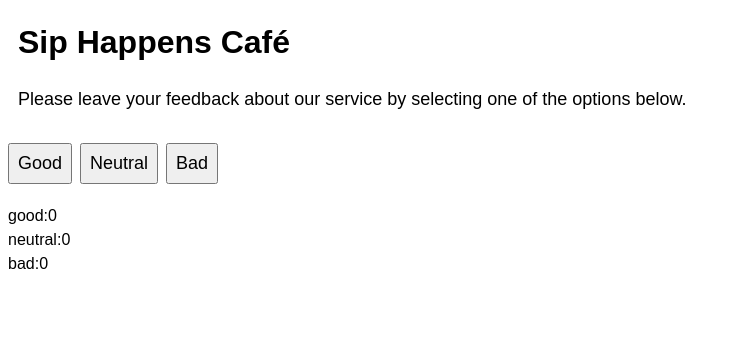
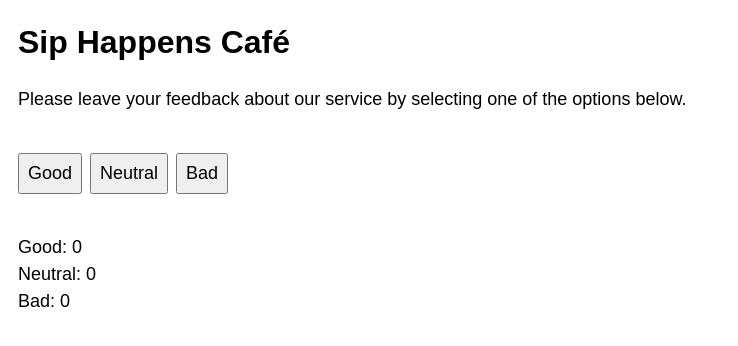
Before and after one commit to OlhaKatrych/goit-react-hw-02, a React (Vite) app: page / in a window 1280 px wide. Shown: the top 346 px of the page, without its empty margins (0-738 px from the left). Built offline with nearby package versions, Linux system fonts and the light colour scheme.

Commit message:
the first step

```diff
--- a/src/components/Feedback/Feedback.jsx
+++ b/src/components/Feedback/Feedback.jsx
@@ -8,13 +8,13 @@ function Feedback({ feedbackValue }) {
   }
 
   return (
-    <div>
+    <div className={css.containerFeedback}>
       <ul>
-        {[...properties].map((item) => {
+        {properties.map((item) => {
           return (
             <li key={item}>
-              <p>
-                {item}:{feedbackValue[item]}
+              <p className={css.textFeedback}>
+                {item}: {feedbackValue[item]}
               </p>
             </li>
           );
--- a/src/components/Feedback/Feedback.module.css
+++ b/src/components/Feedback/Feedback.module.css
@@ -0,0 +1,11 @@
+.containerFeedback {
+
+    padding: 10px;
+}
+
+.textFeedback {
+
+    font-size: 18px;
+    font-weight: 500;
+    text-transform: capitalize;
+}
--- a/src/components/Options/Options.jsx
+++ b/src/components/Options/Options.jsx
@@ -1,15 +1,11 @@
 import css from "./Options.module.css";
 
 function Options({ feedbackData }) {
-  const keyFeedbackData = [];
-  for (const feedback in feedbackData) {
-    keyFeedbackData.push(feedback);
-  }
-
+  const arrOptions = Object.keys(feedbackData);
   return (
     <div className={css.containerOptions}>
       <ul className={css.listButtons}>
-        {keyFeedbackData.map((item) => {
+        {arrOptions.map((item) => {
           return (
             <li key={item}>
               <button className={css.btnText}>{item}</button>
--- a/src/components/Options/Options.module.css
+++ b/src/components/Options/Options.module.css
@@ -1,5 +1,5 @@
 .containerOptions {
-
+    padding: 10px;
     margin-bottom: 20px;
 }
 
```
